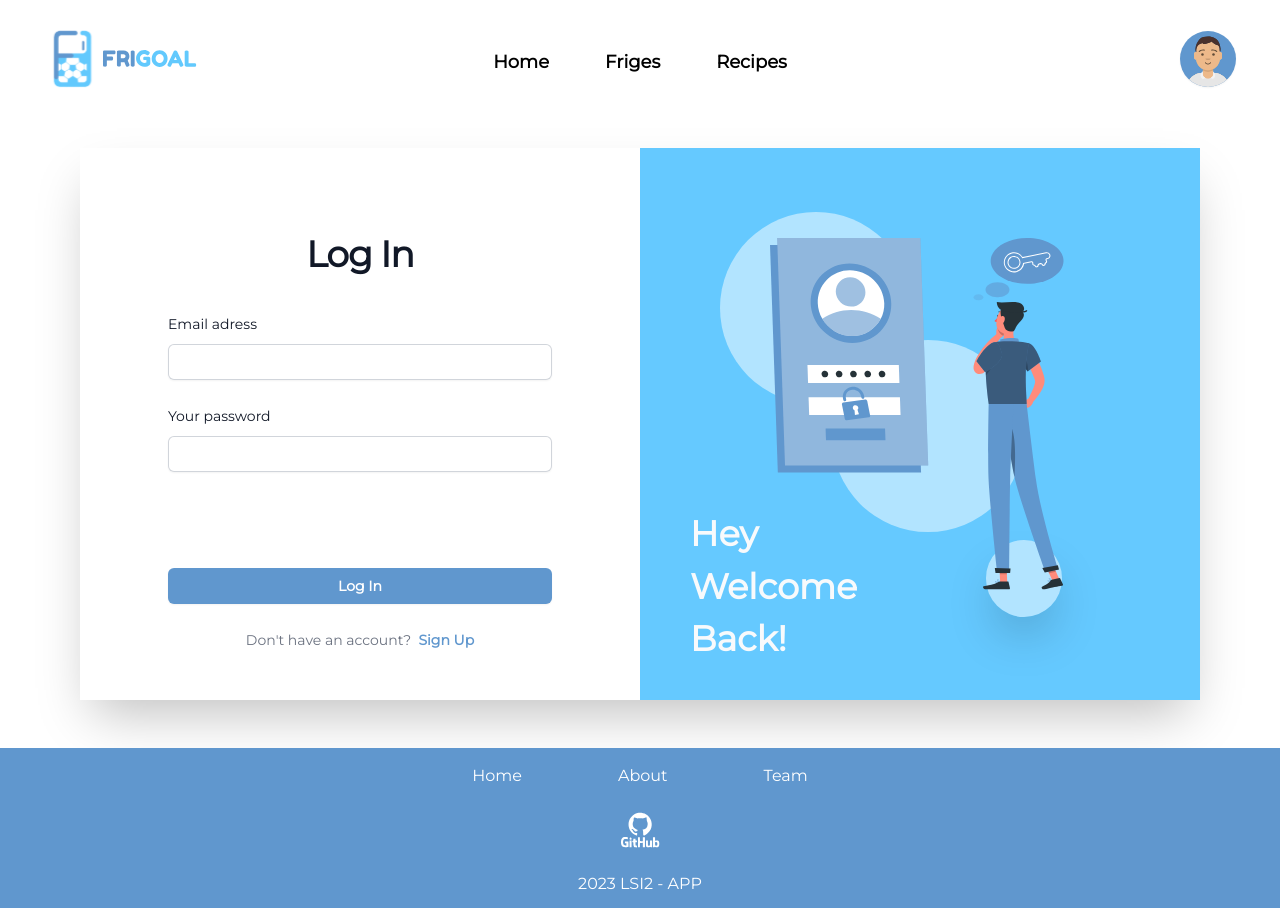
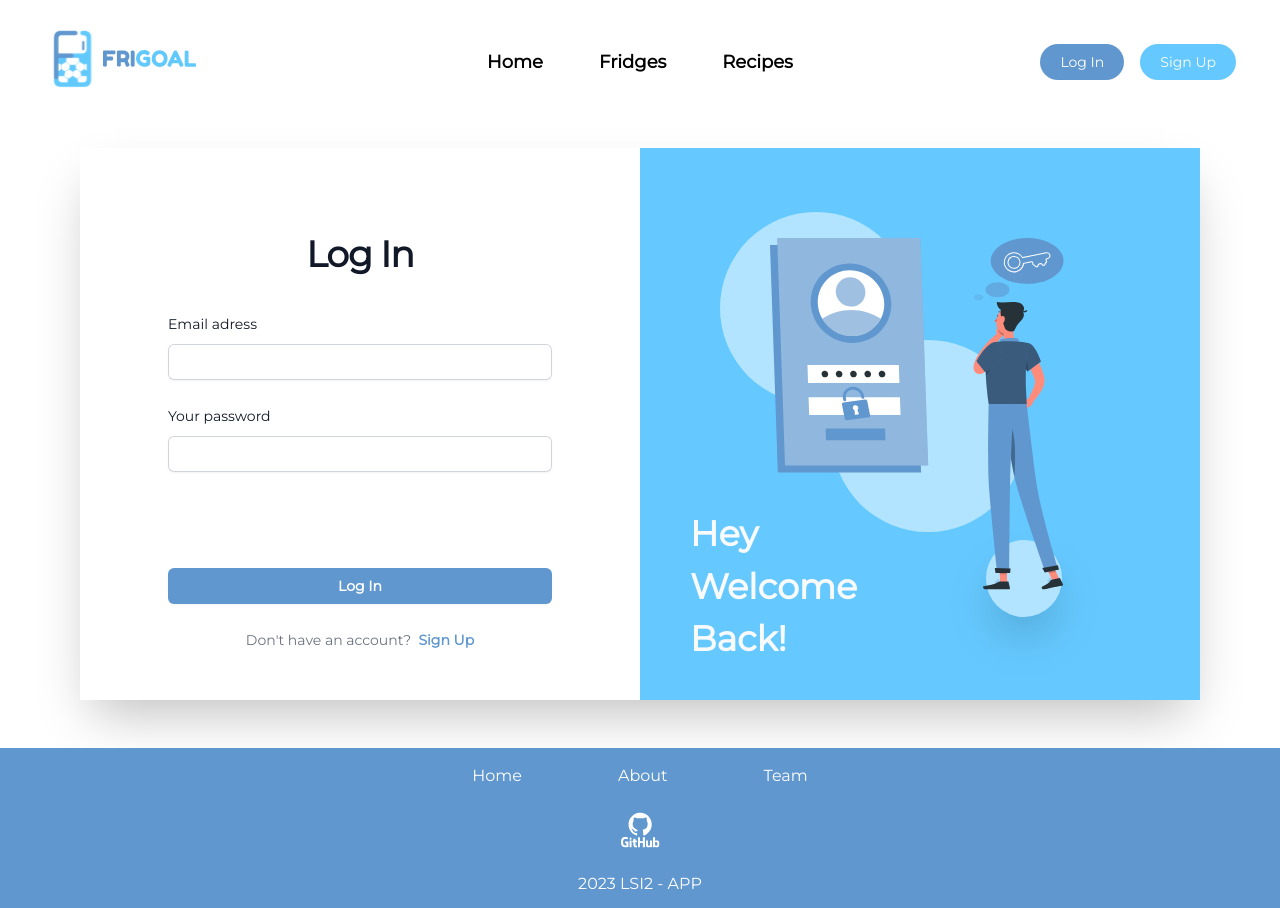
Before and after one commit to steven-van/frigoal, a React (Create React App) app: page /login in a window 1280 px wide. Built offline with nearby package versions, Linux system fonts and the light colour scheme.

Commit message:
Adjust access to another page whether the user is logged in or not

```diff
--- a/src/App.js
+++ b/src/App.js
@@ -1,4 +1,5 @@
 import { BrowserRouter, Route, Routes } from "react-router-dom";
+import AuthContextProvider from "./AuthContext";
 import Home from "./pages/Home.js";
 import Login from "./pages/Login.js";
 import SignUp from "./pages/SignUp.js";
@@ -10,6 +11,7 @@ import Ingredients from "./pages/Ingredients.js";
 
 function App() {
     return (
+        <AuthContextProvider>
             <BrowserRouter>
                 <Routes>
                     <Route index path="/" element={<Home />} />
@@ -22,6 +24,7 @@ function App() {
                     <Route path="*" element={<NotFound />} />
                 </Routes>
             </BrowserRouter>
+        </AuthContextProvider>
     );
 }
 
--- /dev/null
+++ b/src/AuthContext.js
@@ -0,0 +1,15 @@
+import React, { useState, createContext } from "react";
+
+export const AuthContext = createContext();
+
+function AuthContextProvider(props) {
+    const [isLoggedIn, setIsLoggedIn] = useState(false);
+
+    return (
+        <AuthContext.Provider value={{ isLoggedIn, setIsLoggedIn }}>
+            {props.children}
+        </AuthContext.Provider>
+    );
+}
+
+export default AuthContextProvider;
--- a/src/components/UI/Dropdown.js
+++ b/src/components/UI/Dropdown.js
@@ -10,7 +10,7 @@ function classNames(...classes) {
     return classes.filter(Boolean).join(" ");
 }
 
-const Dropdown = ({isLoggedIn})  => {
+const Dropdown = ({ isLoggedIn }) => {
     const navigate = useNavigate();
 
     return (
@@ -60,7 +60,7 @@ const Dropdown = ({isLoggedIn})  => {
                         <Menu.Item>
                             {({ active }) => (
                                 <button
-                                    onClick={() => {navigate("/"); isLoggedIn()}}
+                                    onClick={() => { navigate("/"); isLoggedIn() }}
                                     className={classNames(
                                         active ? "bg-gray-100 text-gray-900" : "text-gray-700",
                                         "px-4 py-2 w-full text-sm flex justify-start items-center"
--- a/src/components/UI/NavBar.js
+++ b/src/components/UI/NavBar.js
@@ -1,11 +1,12 @@
 import logo from "../../assets/images/svg/logo-with-text.svg";
 import burger from "../../assets/images/svg/burger.svg";
 import Dropdown from "./Dropdown";
-import React, { useState } from "react";
+import React, { useState, useContext } from "react";
 import { useNavigate } from "react-router-dom";
+import { AuthContext } from "../../AuthContext";
 
 const NavBar = () => {
-  const [isLoggedIn, setIsLoggedIn] = useState(true);
+    const { isLoggedIn, setIsLoggedIn } = useContext(AuthContext);
     const [menuOpen, setMenuOpen] = useState(false);
     const navigate = useNavigate();
 
@@ -15,6 +16,14 @@ const NavBar = () => {
 
     const changeLoggedIn = () => {
         setIsLoggedIn(!isLoggedIn);
+    };
+
+    const handleRouteClick = (route) => {
+        if (!isLoggedIn) {
+            navigate("/login");
+        } else {
+            navigate(route);
+        }
     };
 
     return (
@@ -35,18 +44,17 @@ const NavBar = () => {
                     </button>
                 </div>
                 <div
-          className={`${
-            menuOpen ? "" : "hidden"
+                    className={`${menuOpen ? "" : "hidden"
                         } w-screen absolute top-10 md:relative md:top-0 md:flex py items-center md:w-auto flex-col bg-white md:bg-transparent`}
                 >
                     <div className="flex flex-col justify-center px-8 gap-1 md:flex-row md:gap-4 text-sm lg:flex-grow">
                         <button onClick={() => navigate("/")} className={btnClass}>
                             Home
                         </button>
-            <button onClick={() => navigate("/fridges")} className={btnClass}>
-              Friges
+                        <button onClick={() => handleRouteClick("/fridges")} className={btnClass}>
+                            Fridges
                         </button>
-            <button onClick={() => navigate("/recipes")} className={btnClass}>
+                        <button onClick={() => handleRouteClick("/recipes")} className={btnClass}>
                             Recipes
                         </button>
                     </div>
--- a/src/components/section/Connexion.js
+++ b/src/components/section/Connexion.js
@@ -1,6 +1,7 @@
 import bonhomme from "../../assets/images/svg/bonhomme.svg";
 import { useNavigate } from "react-router-dom";
-import React, { useState } from "react";
+import React, { useState, useContext } from "react";
+import { AuthContext } from "../../AuthContext";
 
 const Connexion = () => {
     const cercle1 = {
@@ -27,6 +28,7 @@ const Connexion = () => {
 
     const font = "font-montserrat";
 
+    const { setIsLoggedIn } = useContext(AuthContext);
     const [email, setEmail] = useState("");
     const [password, setPassword] = useState("");
 
@@ -44,6 +46,7 @@ const Connexion = () => {
         })
             .then((response) => {
                 console.log(response);
+                setIsLoggedIn(true);
                 navigate("/");
             })
             .catch((error) => {
```
Also changed, not shown: src/components/UI/Filter.js (indentation only). Lines whose indentation alone changed are shown as unchanged.
